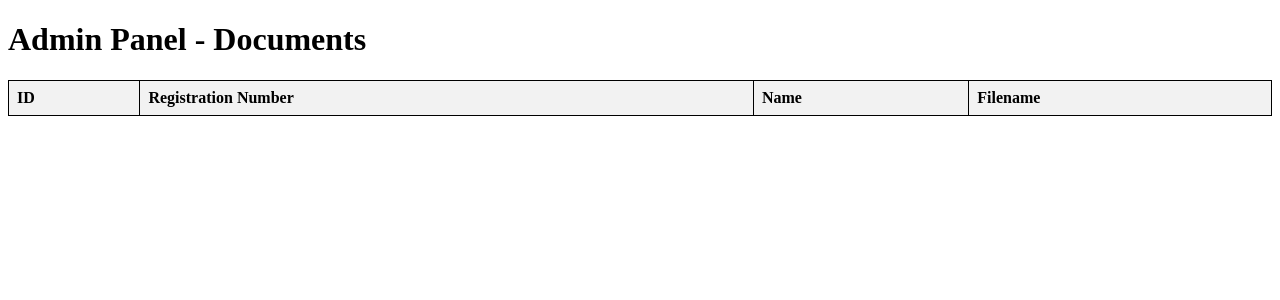
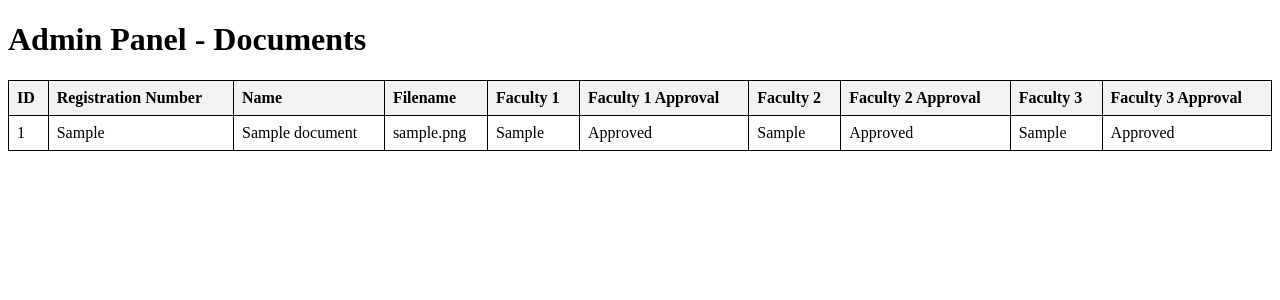
Before and after one commit to shrey141102/LOR-software, a Flask app: page /admin in a window 1280 px wide. Shown: the top 300 px of the page. Run offline with Flask 3, Linux system fonts and the light colour scheme; tables that the repository leaves empty hold one stand-in row (values such as "Sample post"); lists and menus that the app fills with data are empty.

Commit message:
added confirmation link

```diff
--- a/app.py
+++ b/app.py
@@ -10,8 +10,10 @@
 # app.config.from_pyfile('config.py')
 
 db.init_app(app)
+mail = Mail(app)
 
-mail = Mail(app)
+with app.app_context():
+    db.create_all()
 
 @app.route('/')
 def index():
@@ -32,12 +34,19 @@
         filename = f"{regno}_{name}_{file.filename}"
         filepath = os.path.join(app.config['UPLOAD_FOLDER'], filename)
         file.save(filepath)
-        new_document = Document(regno=regno, name=name, filename=filename)
+        new_document = Document(
+            regno=regno,
+            name=name,
+            filename=filename,
+            faculty1=faculty_ids[0] if faculty_ids[0] else None,
+            faculty2=faculty_ids[1] if len(faculty_ids) > 1 and faculty_ids[1] else None,
+            faculty3=faculty_ids[2] if len(faculty_ids) > 2 and faculty_ids[2] else None
+        )
         db.session.add(new_document)
         db.session.commit()
 
         faculties = Faculty.query.filter(Faculty.id.in_(faculty_ids)).all()
-        send_email(faculties, filepath)
+        send_email(faculties, filepath, new_document)
 
         return redirect(url_for('index'))
 
@@ -64,16 +73,18 @@
         db.session.rollback()
         return jsonify({'error': str(e)}), 500
 
-@app.route('/admin')
+@app.route('/admin', methods=['GET'])
 def admin_panel():
-    return render_template('admin.html')
+    documents = Document.query.all()
+    return render_template('admin.html', documents=documents)
 
 @app.route('/add_faculty', methods=['GET', 'POST'])
 def add_faculty():
     if request.method == 'POST':
         name = request.form['name']
         email = request.form['email']
-        new_faculty = Faculty(name=name, email=email)
+        school = request.form['school']
+        new_faculty = Faculty(name=name, email=email, school=school)
         db.session.add(new_faculty)
         db.session.commit()
         return redirect(url_for('list_faculty'))
@@ -94,16 +105,33 @@
     faculties = Faculty.query.all()
     return render_template('list_faculty.html', faculties=faculties)
 
-def send_email(faculties, filepath):
-    with app.open_resource(filepath) as fp:
-        for faculty in faculties:
+@app.route('/acknowledge/<int:document_id>/<int:faculty_idx>', methods=['GET'])
+def acknowledge_receipt(document_id, faculty_idx):
+    document = Document.query.get_or_404(document_id)
+    if faculty_idx == 1:
+        document.faculty1_ack = True
+    elif faculty_idx == 2:
+        document.faculty2_ack = True
+    elif faculty_idx == 3:
+        document.faculty3_ack = True
+    db.session.commit()
+    return jsonify({'success': True})
+
+
+def send_email(faculties, filepath, document):
+    for idx, faculty in enumerate(faculties):
+        with app.open_resource(filepath) as fp:
+            confirmation_link = url_for('acknowledge_receipt', document_id=document.id, faculty_idx=idx+1, _external=True)
             msg = Message(
                 subject="New Document Uploaded",
-                recipients=[faculty.email]
+                recipients=[faculty.email],
+                body=f"Dear {faculty.name},\n\nA new document has been uploaded.\n\nBest regards,\nYour Team"
             )
-            msg.body = f"Dear {faculty.name},\n\nA new document has been uploaded.\n\nBest regards,\nYour Team"
             msg.attach(filename=filepath, content_type="application/pdf", data=fp.read())
+            msg.html = render_template('email_template.html', faculty_name=faculty.name, student_name=document.name, regno=document.regno, confirmation_link=confirmation_link)
             mail.send(msg)
+
+
 
 if __name__ == '__main__':
     os.makedirs(app.config['UPLOAD_FOLDER'], exist_ok=True)
--- a/templates/add_faculty.html
+++ b/templates/add_faculty.html
@@ -14,6 +14,10 @@
         <label for="email">Email:</label>
         <input type="email" id="email" name="email" required><br><br>
 
+        <label for="school">School:</label>
+        <input type="text" id="school" name="school" required><br><br>
+
+
         <input type="submit" value="Add Faculty">
     </form>
 </body>
--- a/templates/admin.html
+++ b/templates/admin.html
@@ -23,51 +23,37 @@
 <body>
     <h1>Admin Panel - Documents</h1>
 
-    <table id="documents-table">
+    <table>
         <thead>
             <tr>
                 <th>ID</th>
                 <th>Registration Number</th>
                 <th>Name</th>
                 <th>Filename</th>
+                <th>Faculty 1</th>
+                <th>Faculty 1 Approval</th>
+                <th>Faculty 2</th>
+                <th>Faculty 2 Approval</th>
+                <th>Faculty 3</th>
+                <th>Faculty 3 Approval</th>
             </tr>
         </thead>
         <tbody>
-            <!-- Document rows will be inserted here -->
+            {% for document in documents %}
+            <tr>
+                <td>{{ document.id }}</td>
+                <td>{{ document.regno }}</td>
+                <td>{{ document.name }}</td>
+                <td>{{ document.filename }}</td>
+                <td>{{ document.faculty1 }}</td>
+                <td>{{ 'Approved' if document.faculty1_ack else 'Pending' }}</td>
+                <td>{{ document.faculty2 if document.faculty2 else 'N/A' }}</td>
+                <td>{{ 'Approved' if document.faculty2 and document.faculty2_ack else 'Pending' if document.faculty2 else 'N/A' }}</td>
+                <td>{{ document.faculty3 if document.faculty3 else 'N/A' }}</td>
+                <td>{{ 'Approved' if document.faculty3 and document.faculty3_ack else 'Pending' if document.faculty3 else 'N/A' }}</td>
+            </tr>
+            {% endfor %}
         </tbody>
     </table>
-
-    <script>
-    async function fetchDocuments() {
-        try {
-            const response = await fetch('/documents');
-            if (!response.ok) {
-                throw new Error(`Failed to fetch documents: ${response.statusText}`);
-            }
-            const documents = await response.json();
-
-            const tableBody = document.querySelector('#documents-table tbody');
-            tableBody.innerHTML = '';
-
-            documents.forEach(document => {
-                const row = document.createElement('tr');
-                row.innerHTML = `
-                    <td>${document.id}</td>
-                    <td>${document.regno}</td>
-                    <td>${document.name}</td>
-                    <td>${document.filename}</td>
-                `;
-                tableBody.appendChild(row);
-            });
-        } catch (error) {
-            console.error('Error fetching documents:', error);
-        }
-    }
-
-    // Call fetchDocuments when the page loads
-    fetchDocuments();
-</script>
-
-
 </body>
 </html>
--- a/templates/list_faculty.html
+++ b/templates/list_faculty.html
@@ -28,6 +28,7 @@
                 <th>ID</th>
                 <th>Name</th>
                 <th>Email</th>
+                <th>School</th>
             </tr>
         </thead>
         <tbody>
@@ -36,6 +37,7 @@
                 <td>{{ faculty.id }}</td>
                 <td>{{ faculty.name }}</td>
                 <td>{{ faculty.email }}</td>
+                <td>{{ faculty.school }}</td>
             </tr>
             {% endfor %}
         </tbody>
```
Also changed, not shown: models.py (+8 -0 lines), templates/email_template.html (added, +19 -0 lines), instance/students.db (deleted).
